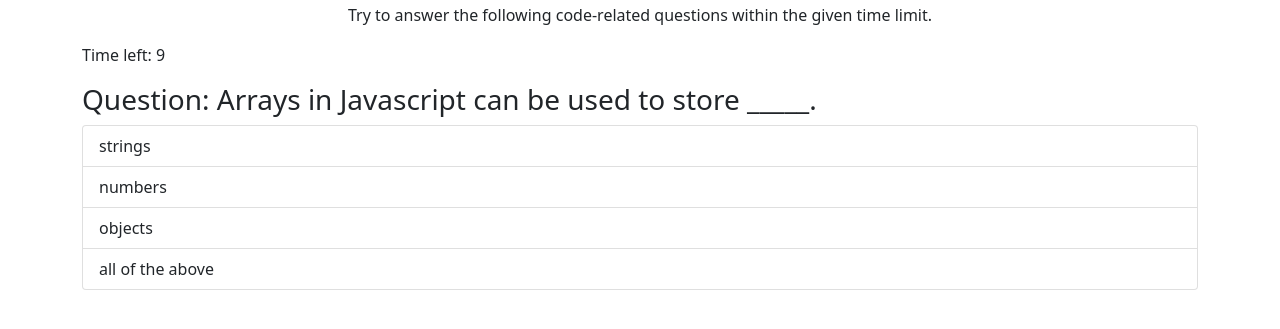
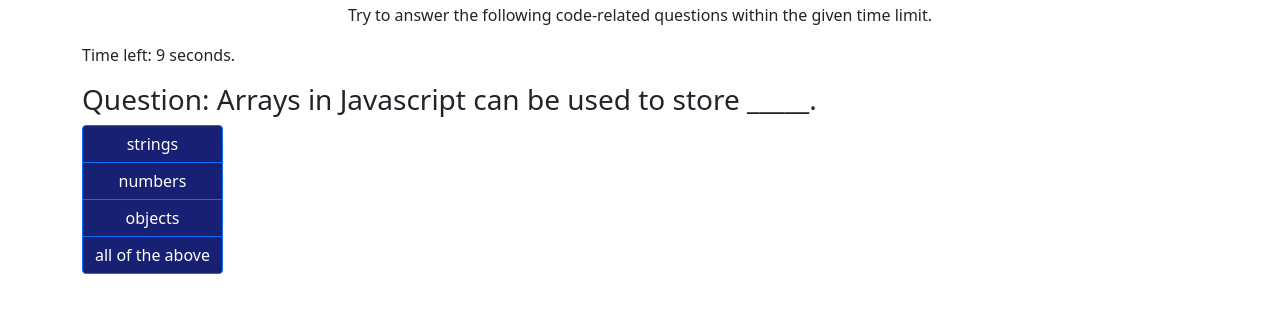
Before and after one commit to DeviantSchemist/CodeQuiz, a plain HTML site: page index.html in a window 1280 px wide. Both pictures are taken after a click on the button "Start Quiz". Shown: the part 53-382 px from the top of the page. Drawn offline with nearby package versions, Linux system fonts and the light colour scheme.

Commit message:
made vertical purple buttons for the choices

```diff
--- a/index.html
+++ b/index.html
@@ -9,6 +9,9 @@
     <link href="https://cdn.jsdelivr.net/npm/bootstrap@5.0.1/dist/css/bootstrap.min.css" rel="stylesheet"
       integrity="sha384-+0n0xVW2eSR5OomGNYDnhzAbDsOXxcvSN1TPprVMTNDbiYZCxYbOOl7+AMvyTG2x" crossorigin="anonymous">
     <style>
+      .choice {
+        background-color: #172073;
+      }
       .hidden {
         display: none;
       }
@@ -28,7 +31,7 @@
           <label for="initials">Enter your initials</label>
           <input type="text" name="initials" id="initials">
         </p>
-        <button id="submitScore">Submit Score</button>
+        <button id="submitScore" type="button" class="btn btn-primary">Submit Score</button>
       </form>
       <div class="text-center">
         <button id="startQuiz" class="btn btn-success">Start Quiz</button>
@@ -70,7 +73,7 @@
 
       const endGame = () => {
         document.getElementById('question').innerHTML = ''
-        document.getElementById('result').textContent = `Score: ${score}`
+        document.getElementById('result').textContent = `Your final score is ${score}`
         document.getElementById('scoreForm').className = ''
       }
 
@@ -78,13 +81,13 @@
         document.getElementById('question').innerHTML = ''
         let qElem = document.createElement('div')
         qElem.innerHTML = `
-          <h3>Question: ${questions[current].question}</h3>
-          <ul class="list-group">
-            <li class="list-group-item choice" data-value="${questions[current].choices[0]}">${questions[current].choices[0]}</li>
-            <li class="list-group-item choice" data-value="${questions[current].choices[1]}">${questions[current].choices[1]}</li>
-            <li class="list-group-item choice" data-value="${questions[current].choices[2]}">${questions[current].choices[2]}</li>
-            <li class="list-group-item choice" data-value="${questions[current].choices[3]}">${questions[current].choices[3]}</li>
-          </ul>
+        <h3>Question: ${questions[current].question}</h3>
+        <div class="btn-group-justified btn-group-vertical">
+          <button type="button" class="btn btn-primary choice" data-value="${questions[current].choices[0]}">${questions[current].choices[0]}</button>
+          <button type="button" class="btn btn-primary choice" data-value="${questions[current].choices[1]}">${questions[current].choices[1]}</button>
+          <button type="button" class="btn btn-primary choice" data-value="${questions[current].choices[2]}">${questions[current].choices[2]}</button>
+          <button type="button" class="btn btn-primary choice" data-value="${questions[current].choices[3]}">${questions[current].choices[3]}</button>
+        </div>
         `
         document.getElementById('question').append(qElem)
       }
@@ -92,7 +95,7 @@
       document.getElementById('startQuiz').addEventListener('click', () => {
         document.getElementById('startQuiz').remove()
         timer = setInterval(() => {
-          document.getElementById('time').textContent = `Time left: ${time}`
+          document.getElementById('time').textContent = `Time left: ${time} seconds.`
           time--
           if (time < 0) {
             endGame()
```
